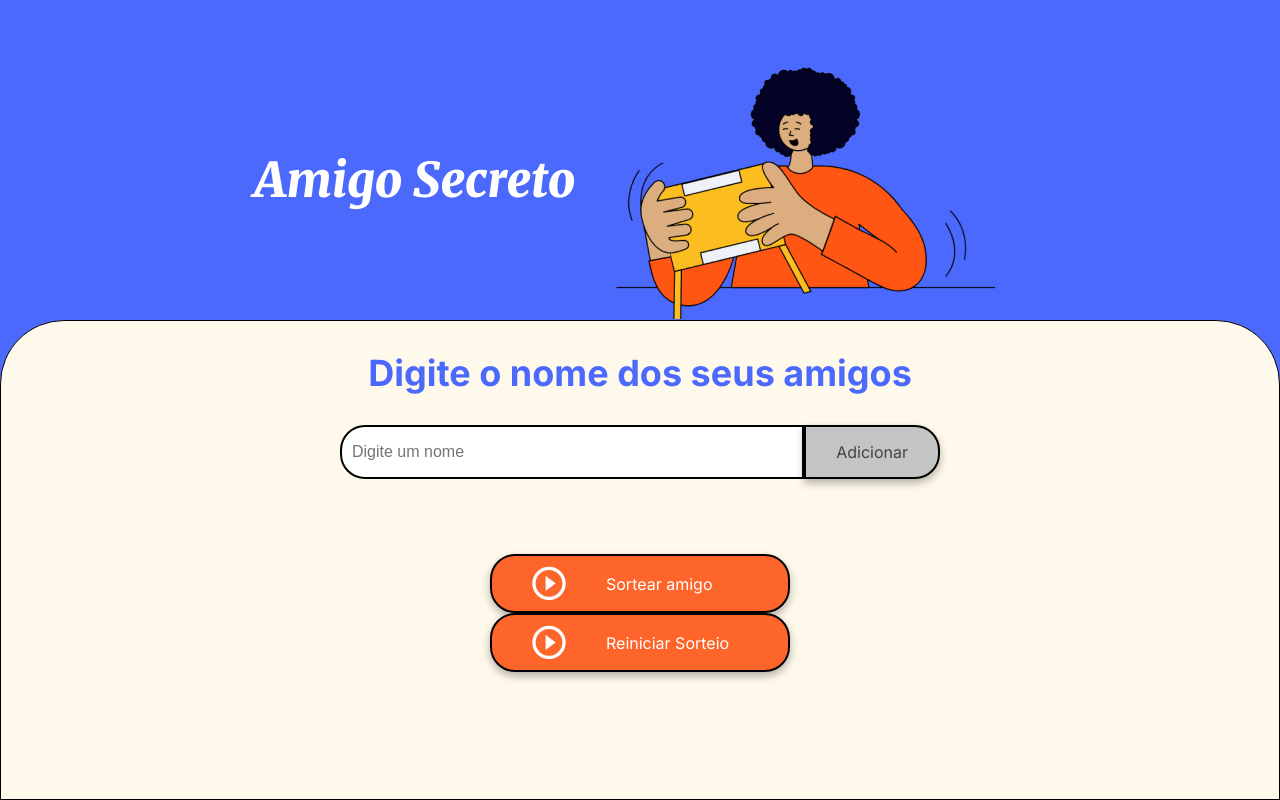
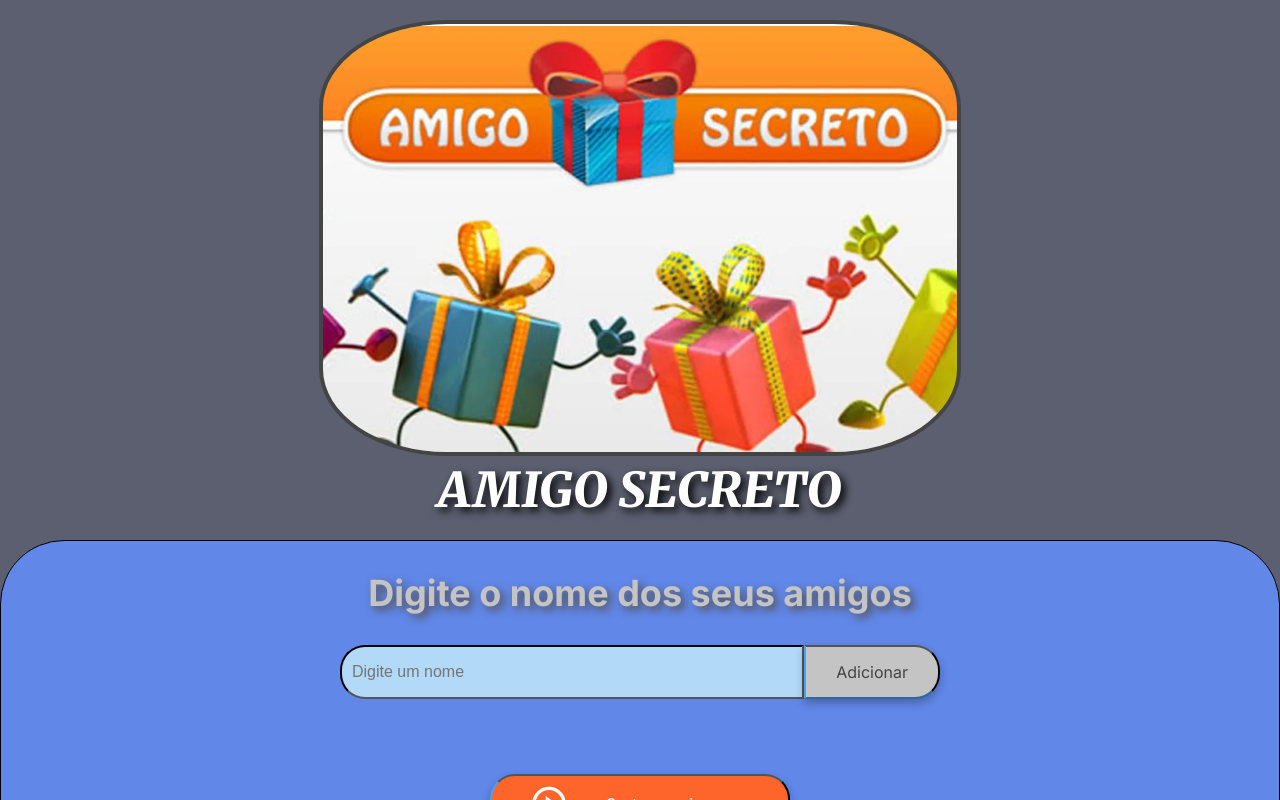
Before and after one commit to digichargeac/projeto-do-amigo-secreto-Alura, a plain HTML site: page index.html in a window 1280 px wide. Drawn offline with Linux system fonts and the light colour scheme.

Commit message:
Projeto finalizado + Estilização

```diff
--- a/app.js
+++ b/app.js
@@ -11,6 +11,7 @@ function adicionarAmigo() {
         let novoItemLista = document.createElement("li");
         novoItemLista.textContent = document.getElementById("amigo").value;
         document.getElementById("listaAmigos").appendChild(novoItemLista);
+        document.getElementById("amigo").value = "";
     }
 }
 
--- a/index.html
+++ b/index.html
@@ -11,11 +11,15 @@
 </head>
 
 <body>
+    <header class="header-banner">
+            <div>
+                <h1 class="main-title">AMIGO SECRETO</h1>
+            </div>
+            <div>
+                <img src="assets/amigo-secreto-alternativo.png" alt="Imagem representativa de amigo secreto" class="imagem-cabecalho">
+            </div>
+        </header>
     <main class="main-content">
-        <header class="header-banner">
-            <h1 class="main-title">Amigo Secreto</h1>
-            <img src="assets/amigo-secreto.png" alt="Imagem representativa de amigo secreto">
-        </header>
 
         <section class="input-section">
             <h2 class="section-title">Digite o nome dos seus amigos</h2>
--- a/style.css
+++ b/style.css
@@ -1,6 +1,6 @@
 :root {
-    --color-primary: #4B69FD;
-    --color-secondary: #FFF9EB;
+    --color-primary: #5c5f6f;
+    --color-secondary: #6187e8;
     --color-tertiary: #C4C4C4;
     --color-button: #fe652b;
     --color-button-hover: #e55720;
@@ -21,6 +21,7 @@ body {
     display: flex;
     justify-content: center;
     align-items: center;
+    flex-direction: column;
 }
 
 .main-content {
@@ -28,23 +29,32 @@ body {
     flex-direction: column;
     height: 100%;
     width: 100%;
+    overflow-y: auto;
 }
 
 /* Banner */
 .header-banner {
     flex: 40%;
     display: flex;
+    flex-direction: column-reverse;
     justify-content: center;
     align-items: center;
-    padding: 40px 0 0;
+    padding: 20px 20px 20px 20px;
+    height: auto;
 }
+
+.imagem-cabecalho {
+    border: var(--color-text) 4px solid;
+    border-radius: 20%;
+}
+
 
 /* Seção de entrada */
 .input-section {
     flex: 60%;
     background-color: var(--color-secondary);
     border: 1px solid #000;
-    border-radius: 64px 64px 0 0;
+    border-radius: 64px 64px 64px 64px;
     display: flex;
     flex-direction: column;
     align-items: center;
@@ -59,15 +69,17 @@ body {
     font-weight: 900;
     font-style: italic;
     color: var(--color-white);
+    text-shadow: 4px 4px 8px #000000;
 }
 
 .section-title {
     font-family: "Inter", serif;
     font-size: 36px;
     font-weight: 700;
-    color: var(--color-primary);
+    color: var(--color-tertiary);
     margin: 10px 0;
     text-align: center;
+    text-shadow: 4px 4px 8px #534d4d;
 }
 
 /* Contêineres de entrada e botão */
@@ -85,6 +97,8 @@ body {
     border: 2px solid #000;
     border-radius: 25px 0 0 25px;
     font-size: 16px;
+    border-style: inset;
+    background-color: #b3d9f8;
 }
 
 .button-container {
@@ -109,10 +123,16 @@ button {
     padding: 15px 30px;
     font-family: "Inter", sans-serif;
     font-size: 16px;
-    border: 2px solid #000;
+    border: 2px outset #000;
+    border-color: #000000 #000000 #42a4f4 #42a4f4;
     border-radius: 25px;
-    box-shadow: 0 4px 8px rgba(0, 0, 0, 0.3);
+    box-shadow: 0 4px 8px rgba(18, 18, 18, 0.3);
     cursor: pointer;
+}
+
+button:active {
+    box-shadow: none;
+    transform: translateY(2px);
 }
 
 .button-add {
@@ -128,7 +148,7 @@ button {
 /* Listas */
 ul {
     list-style-type: none;
-    color: var(--color-text);
+    color: #000000;
     font-family: "Inter", sans-serif;
     font-size: 18px;
     margin: 20px 0;
@@ -136,7 +156,7 @@ ul {
 
 .result-list {
     margin-top: 15px;
-    color: #05DF05;
+    color: #000000;
     font-size: 22px;
     font-weight: bold;
     text-align: center;
```
Also changed, not shown: assets/amigo-secreto-alternativo.png (added).
